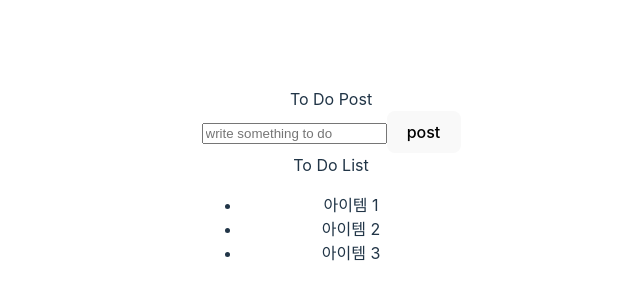
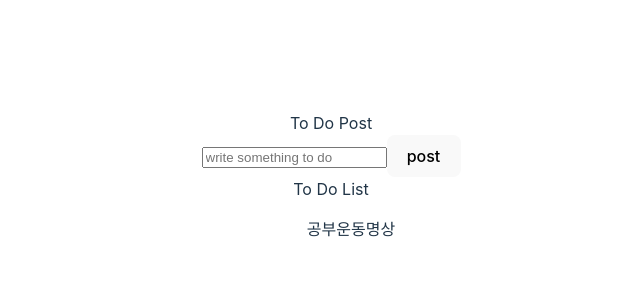
Before and after one commit to pintordev/react_practice, a React (Vite) app: page / in a window 1280 px wide. Shown: the part 216-516 px from the top of the page, without its empty margins (309-949 px from the left). Built offline with nearby package versions, Linux system fonts and the light colour scheme.

Commit message:
To Do App Basic #2

```diff
--- /dev/null
+++ b/src/components/Item.jsx
@@ -0,0 +1,5 @@
+function Item({ todo }) {
+  return <>{todo.text}</>;
+}
+
+export default Item;
--- a/src/components/List.jsx
+++ b/src/components/List.jsx
@@ -1,11 +1,32 @@
+import { useState } from "react";
+import Item from "./Item";
+
 function List() {
+  const [todos, setTodos] = useState([
+    {
+      id: 1,
+      text: "공부",
+      checked: true,
+    },
+    {
+      id: 2,
+      text: "운동",
+      checked: true,
+    },
+    {
+      id: 3,
+      text: "명상",
+      checked: false,
+    },
+  ]);
+
   return (
     <>
       <div>To Do List</div>
       <ul>
-        <li>아이템 1</li>
-        <li>아이템 2</li>
-        <li>아이템 3</li>
+        {todos.map((todo) => (
+          <Item key={todo.id} todo={todo} />
+        ))}
       </ul>
     </>
   );
```
